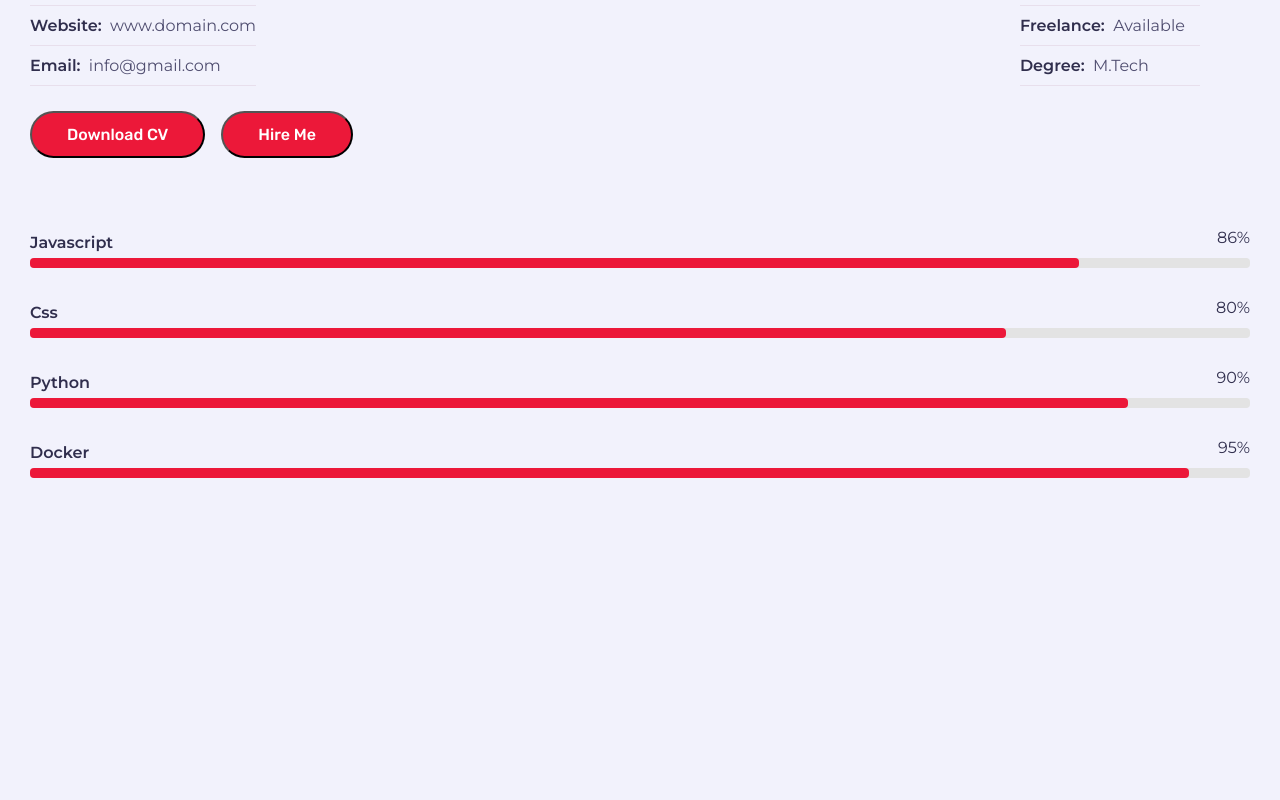
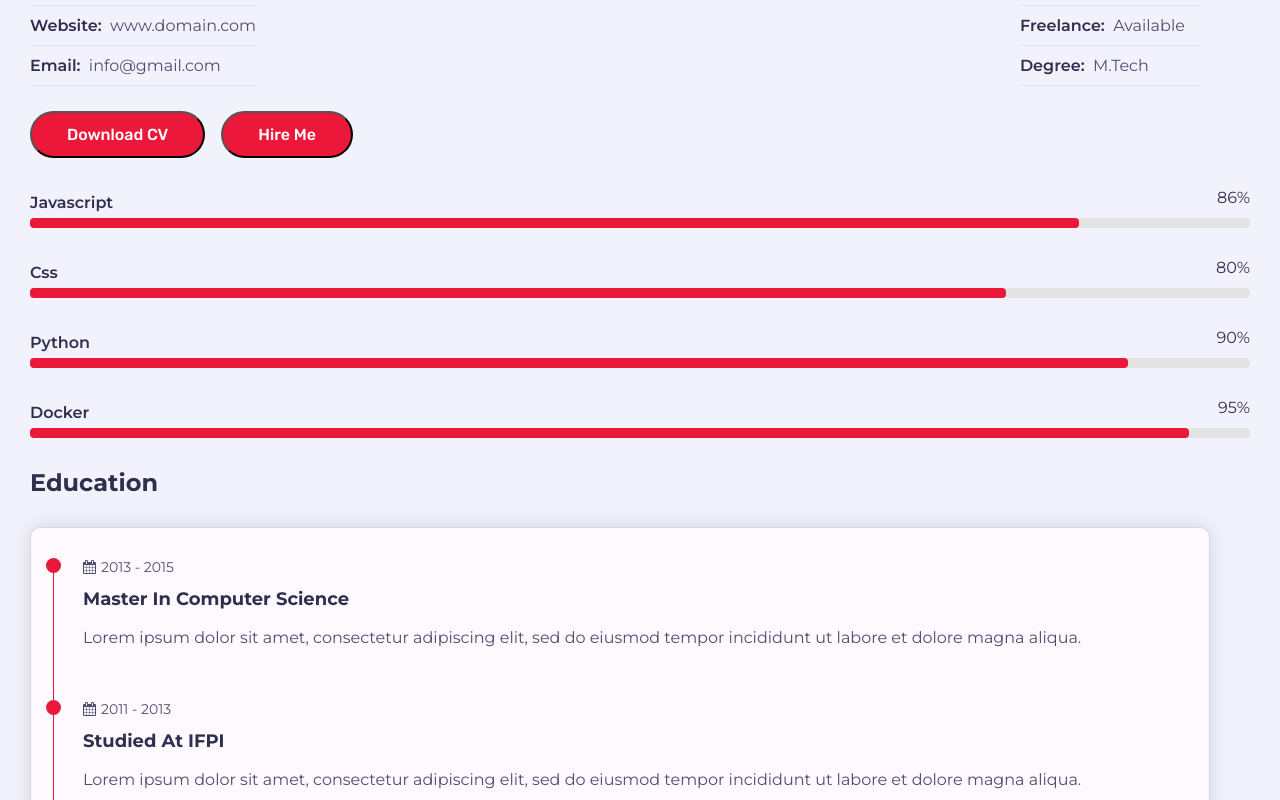
Before and after one commit to nelsonwenner/reactjs-portfolio-dev, a React (Create React App) app: page / in a window 1280 px wide. Shown: the part 2000-2800 px from the top of the page. Before the commit the page ends 2578 px from the top, so only its background shows below. Built offline with nearby package versions, Linux system fonts and the light colour scheme.

Commit message:
chore: add component about

```diff
--- a/package.json
+++ b/package.json
@@ -6,7 +6,7 @@
     "@testing-library/jest-dom": "^4.2.4",
     "@testing-library/react": "^9.5.0",
     "@testing-library/user-event": "^7.2.1",
-    "rainbowed": "^1.9.4",
+    "rainbowed": "^1.10.4",
     "react": "^16.13.1",
     "react-dom": "^16.13.1",
     "react-router-dom": "^5.2.0",
--- a/src/components/About/About.js
+++ b/src/components/About/About.js
@@ -22,8 +22,7 @@ const About = () => {
             esse cillum dolore eu fugiat nulla pariatur.
           </p>
         </div>
-        <div className="row">
-          <div className="personal-info">
+        <div className="row margin-top-40">
           <div className="column xlarge-7 large-12 medium-12 small-12">
             <div className="info-item">
               <div>
@@ -39,13 +38,11 @@ const About = () => {
                 <p>Degree: <span>M.Tech</span></p>
               </div>
             </div>
-              <div className="buttons">
+            <div className="margin-top-25">
               <button className="btn-about">Download CV</button>
               <button className="btn-about">Hire Me</button>
             </div>
           </div>
-          </div>
-          <div className="skills-info">
           <div className="column xlarge-5 large-12 medium-12 small-12">
             <div className="skills-item">
               <div className="item-skill">
@@ -79,6 +76,101 @@ const About = () => {
             </div>
           </div>
         </div>
+        <div className="row margin-top-30">
+          <div className="column xlarge-6 large-12 medium-12 small-12">
+            <div className="education">
+              <h2 className="title">Education</h2>
+              <div className="row">
+                <div className="timeline-box">
+                  <div className="time-line shadow-dark">
+                    <div className="timeline-item">
+                      <div className="circle-dot"></div>
+                      <h6 className="timeline-date">
+                        <i className="fa fa-calendar"></i>
+                        2013 - 2015
+                      </h6>
+                      <h4 className="timeline-title">Master In Computer Science</h4>
+                      <p className="timeline-text">
+                        Lorem ipsum dolor sit amet, consectetur adipiscing elit, sed do
+                        eiusmod tempor incididunt ut labore et dolore magna aliqua.
+                      </p>
+                    </div>
+                    <div className="timeline-item">
+                      <div className="circle-dot"></div>
+                      <h6 className="timeline-date">
+                        <i className="fa fa-calendar"></i>
+                        2011 - 2013
+                      </h6>
+                      <h4 className="timeline-title">Studied At IFPI</h4>
+                      <p className="timeline-text">
+                        Lorem ipsum dolor sit amet, consectetur adipiscing elit, sed do
+                        eiusmod tempor incididunt ut labore et dolore magna aliqua.
+                      </p>
+                    </div>
+                    <div className="timeline-item">
+                      <div className="circle-dot"></div>
+                      <h6 className="timeline-date">
+                        <i className="fa fa-calendar"></i>
+                        2008 - 2011
+                      </h6>
+                      <h4 className="timeline-title">Technologist</h4>
+                      <p className="timeline-text">
+                        Lorem ipsum dolor sit amet, consectetur adipiscing elit, sed do
+                        eiusmod tempor incididunt ut labore et dolore magna aliqua.
+                      </p>
+                    </div>
+                  </div>
+                </div>
+              </div>
+            </div>
+          </div>
+          <div className="column xlarge-6 large-12 medium-12 small-12">
+            <div className="experience">
+              <h2 className="title">Experience</h2>
+              <div className="row">
+                <div className="timeline-box">
+                  <div className="time-line shadow-dark">
+                    <div className="timeline-item">
+                      <div className="circle-dot"></div>
+                      <h6 className="timeline-date">
+                        <i className="fa fa-calendar"></i>
+                        2013 - 2015
+                      </h6>
+                      <h4 className="timeline-title">Backend Developer</h4>
+                      <p className="timeline-text">
+                        Lorem ipsum dolor sit amet, consectetur adipiscing elit, sed do
+                        eiusmod tempor incididunt ut labore et dolore magna aliqua.
+                      </p>
+                    </div>
+                    <div className="timeline-item">
+                      <div className="circle-dot"></div>
+                      <h6 className="timeline-date">
+                        <i className="fa fa-calendar"></i>
+                        2011 - 2013
+                      </h6>
+                      <h4 className="timeline-title">Fontend Developer</h4>
+                      <p className="timeline-text">
+                        Lorem ipsum dolor sit amet, consectetur adipiscing elit, sed do
+                        eiusmod tempor incididunt ut labore et dolore magna aliqua.
+                      </p>
+                    </div>
+                    <div className="timeline-item">
+                      <div className="circle-dot"></div>
+                      <h6 className="timeline-date">
+                        <i className="fa fa-calendar"></i>
+                        2008 - 2011
+                      </h6>
+                      <h4 className="timeline-title">Graphic Designer</h4>
+                      <p className="timeline-text">
+                        Lorem ipsum dolor sit amet, consectetur adipiscing elit, sed do
+                        eiusmod tempor incididunt ut labore et dolore magna aliqua.
+                      </p>
+                    </div>
+                  </div>
+                </div>
+              </div>
+            </div>
+          </div>
         </div>
       </div>
     </div>
--- a/src/components/About/about.css
+++ b/src/components/About/about.css
@@ -2,7 +2,6 @@
   margin-left: 3rem;
   margin-right: 3rem;
   padding-top: 6rem;
-  padding-bottom: 7rem;
 }
 
 .about-title {
@@ -69,9 +68,16 @@
   margin-right: 35rem;
 }
 
-.personal-info {
-  width: 100%;
+.margin-top-40 {
   margin-top: 4rem;
+}
+
+.margin-top-30 {
+  margin-top: 3rem;
+}
+
+.margin-top-25 {
+  margin-top: 2.5rem;
 }
 
 .skills-info {
@@ -131,7 +137,6 @@
   font-size: 1.6rem;
   color: #302e4d;
   text-transform: capitalize;
-
 }
 
 .skills-item .item-skill .progress {
@@ -160,6 +165,95 @@
   color: #302e4d;
 }
 
+.education {
+  width: 100%;
+}
+
+.education .title {
+  color: #302e4d;
+}
+
+.experience {
+  width: 100%;
+}
+
+.experience .title {
+  color: #302e4d;
+}
+
+.timeline-box {
+  margin-top: 3rem;
+}
+
+.time-line {
+  background-color: #fdf9ff;
+  padding: 3rem 1.5rem;
+  border: 1px solid #d4d4e3;
+  border-radius: 10px;
+  margin-right: 4rem;
+}
+
+.experience .row .timeline-box .time-line {
+  margin-right: 0;
+}
+
+.time-line .timeline-item {
+  position: relative;
+  padding-left: 3.7rem;
+  padding-bottom: 5rem;
+}
+
+.time-line .timeline-item:last-child {
+  padding-bottom: 0;
+}
+
+.time-line .timeline-item::before {
+  content: '';
+  width: 1px;
+  position: absolute;
+  height: 100%;
+  left: 7px;
+  top: 0;
+  background-color: #ec1839;
+}
+
+.time-line .timeline-item .timeline-title {
+  font-weight: 700;
+  font-size: 1.8rem;
+  margin-bottom: 1.5rem;
+  text-transform: capitalize;
+  color: #302e4d;
+}
+
+.time-line .timeline-item .circle-dot {
+  position: absolute;
+  left: 0;
+  top: 0;
+  left: 0;
+  height: 1.5rem;
+  width: 1.5rem;
+  border-radius: 50%;
+  background-color: #ec1839;
+}
+
+.time-line .timeline-item .timeline-date {
+  font-size: 1.4rem;
+  font-weight: 400;
+  margin-bottom: 1.2rem;
+  color: #504e70;
+}
+
+.time-line .timeline-item .timeline-date .fa {
+  margin-right: 0.5rem;
+}
+
+.time-line .timeline-item .timeline-text {
+  font-size: 1.6rem;
+  line-height: 2.5rem;
+  color: #504e70;
+  margin: 0;
+}
+
 /*Media query*/
 @media only screen and (max-width:1635px) {
 
@@ -177,3 +271,15 @@
   }
 
 }
+
+@media only screen and (max-width:1201px) {
+
+  .time-line {
+    margin-right: 0;
+  }
+
+  .experience {
+    margin-top: 2.5rem;
+  }
+
+}
--- a/src/components/Main/Main.js
+++ b/src/components/Main/Main.js
@@ -7,7 +7,7 @@ import About from '../About/About';
 const Main = () => {
   return (
     <>
-      <div className="main hide">
+      <div className="main">
         <div className="container-main">
           <div className="intro">
             <img src={ Profile } alt="profile" className="shadow-dark" />
--- a/src/components/SideBar/sidebar.css
+++ b/src/components/SideBar/sidebar.css
@@ -1,6 +1,6 @@
 .sidebar {
   width: 100%;
-  min-height: 100vh;
+  height: 100vh;
   display: flex;
   flex-direction: column;
   background-color: #fdf9ff;
@@ -73,6 +73,4 @@
   flex-direction: row;
   justify-content: center;
   align-items: center;
-  -ms-flex-align: center;
-  -ms-flex-pack: center;
 }
```
Also changed, not shown: 1 other file (tests, documents, lock files or other folders). Lines whose indentation alone changed are shown as unchanged.
